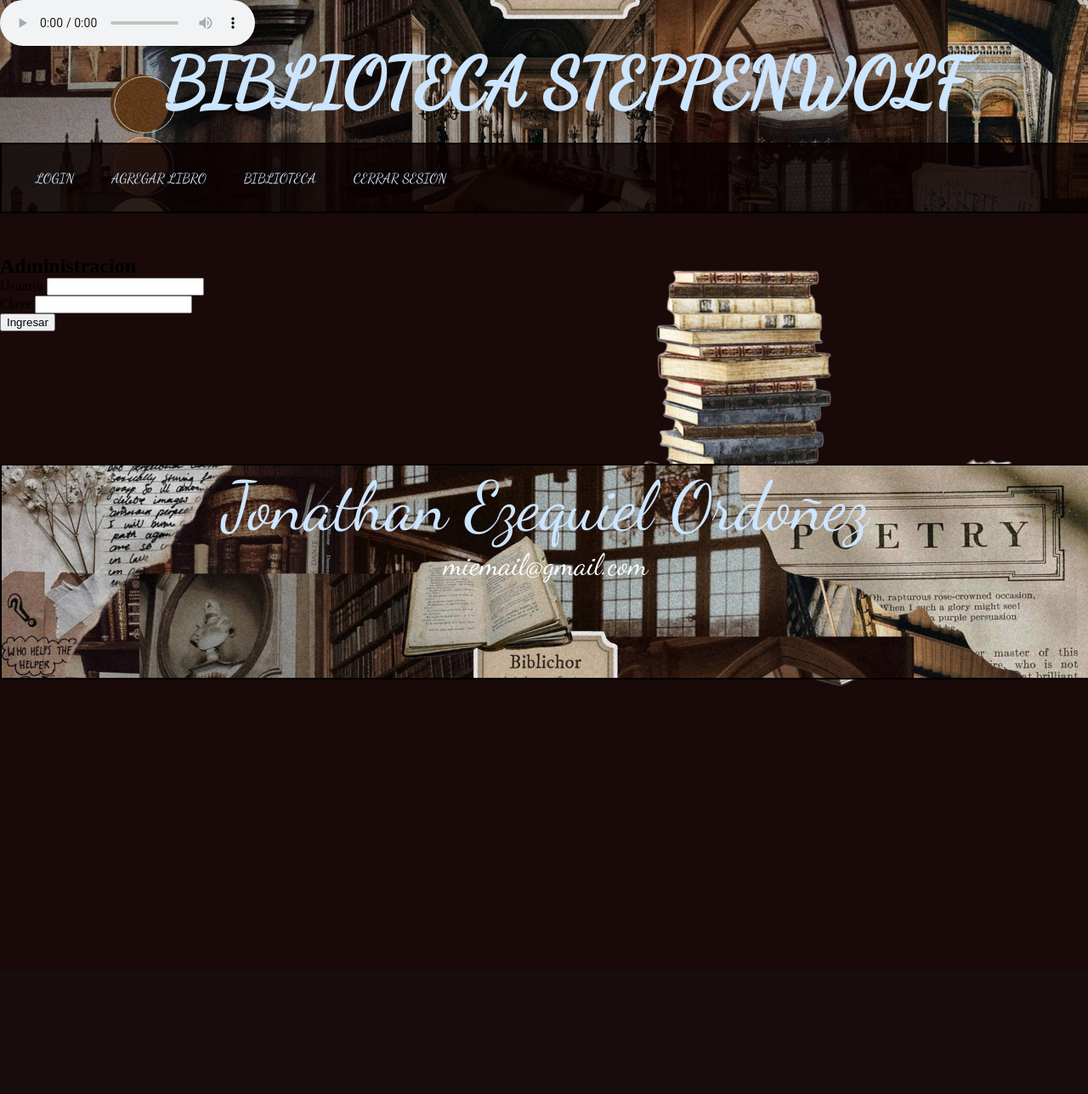
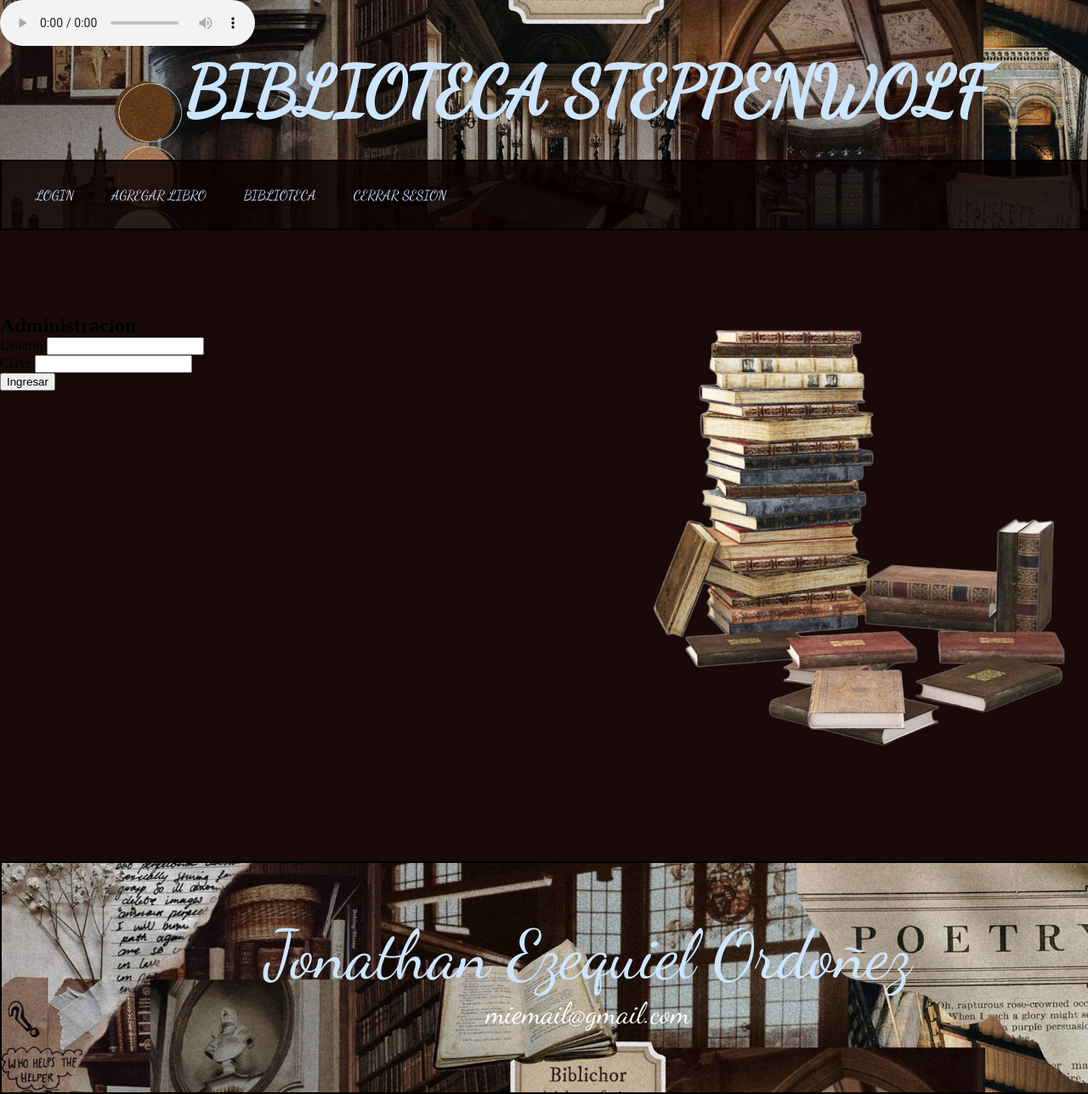
Before and after one commit to JonnhyIT28/Biblioteca-Steppenwolf, a PHP site: page / in a window 1280 px wide; the page is wider, and only the part inside the window is pictured. Shown: that part at 85% size. Before the commit the page ends 808 px from the top of that part, so only its background shows below. Run offline with PHP 8.4, Linux system fonts and the light colour scheme.

Commit message:
biblioteca 1920x1080 fixed

```diff
--- a/vistas/css/style.css
+++ b/vistas/css/style.css
@@ -9,12 +9,13 @@
 
 /*GRID LAYOUT */
 .grid-container {
+    height: 100%;
     display: grid;
-    grid-gap: 50px;
-    grid-template: 250px auto 250px / repeat(2, 50%);
+    grid-gap: 100px;
+    grid-template: auto auto auto / repeat(2, 50%);
     grid-template-areas:
         "h h"
-        "form img"
+        "c c"
         "f f";
 }
 
@@ -24,8 +25,12 @@
 
 .footer {
     grid-area: f;
+    grid-row: 3 / 4;
 }
 
+.table {
+    grid-area: c;
+}
 /*login.php*/
 .form {
     grid-column: 1/2;
@@ -37,6 +42,7 @@
 
 /*HEADER*/
 header {
+    height: 270px;
     width: 100%;
     background-image: url("../imagenes/ladarkacademia.jpg");
     background-repeat: no-repeat;
@@ -45,7 +51,7 @@
 }
 
 header h1 {
-    padding-top: 50px;
+    padding-top: 60px;
     font-family: 'Dancing Script';
     font-size: 80px;
     text-align: center;
@@ -57,7 +63,7 @@
 }
 
 nav {
-    padding-top: 22px;
+    padding-top: 32px;
 }
 
 nav ul.menu {
@@ -100,20 +106,17 @@
 /*FOOTER*/
 
 footer {
-    height: 250px;
+    height: 270px;
     width: 100%;
     background-image: url("../imagenes/footer.jpg");
     background-repeat: repeat-x;
     background-size: cover;
 
-    position: fixed;
-    bottom: 0px;
-
-
     border: 2px black solid;
 }
 
 .footer-p1 {
+    margin-top: 60px;
     font-family: 'Dancing Script';
     font-size: 80px;
     text-align: center;
@@ -138,8 +141,12 @@
 /*Login.php*/
 
 
-/* Zebra striping */
+
+
+/* Biblioteca.php*/
 .table {
+    height: 336px;
+    grid-column: 1/3;
     border: solid 2px red;
     width: 100%;
     border-collapse: collapse;
@@ -158,6 +165,3 @@
     border: 1px solid #ccc;
     text-align: left;
 }
-    /*
-	Generic Styling, for Desktops/Laptops
-	*/
--- a/vistas/paginas/biblioteca.php
+++ b/vistas/paginas/biblioteca.php
@@ -19,7 +19,6 @@
 $libros = ControladorFormularios::ctrSeleccionarLibros(null, null);
 
 ?>
-
 
 <table class="table">
     <thead>
--- a/vistas/plantilla.php
+++ b/vistas/plantilla.php
@@ -68,14 +68,12 @@
         ?>
     </body>
 
-    <div class="footer">
         <footer class="footer">
             <section>
                 <p class="footer-p1">Jonathan Ezequiel Ordoñez</p>
                 <p class="footer-p2"><a href="miemail@gmail.com">miemail@gmail.com</a></p>
             </section>
         </footer>
-    </div>
 </div>
 
 </html>
```
